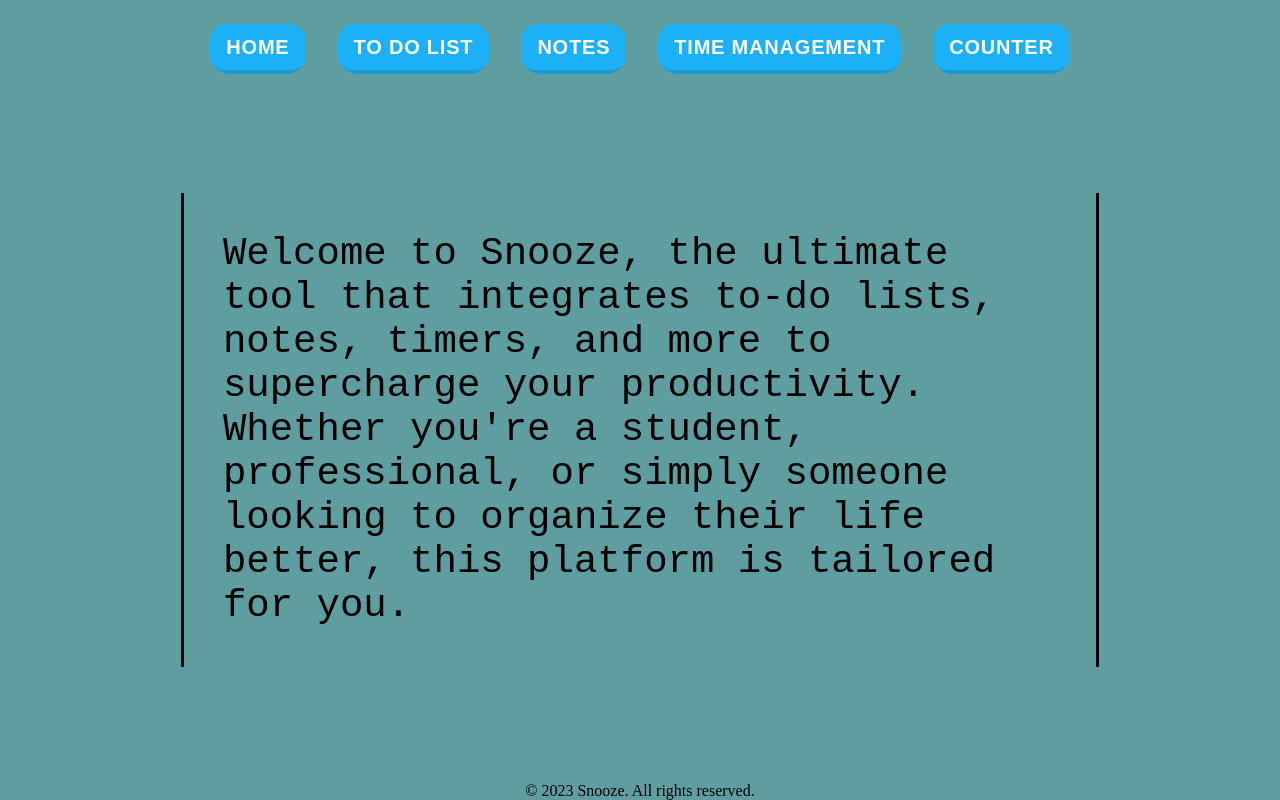
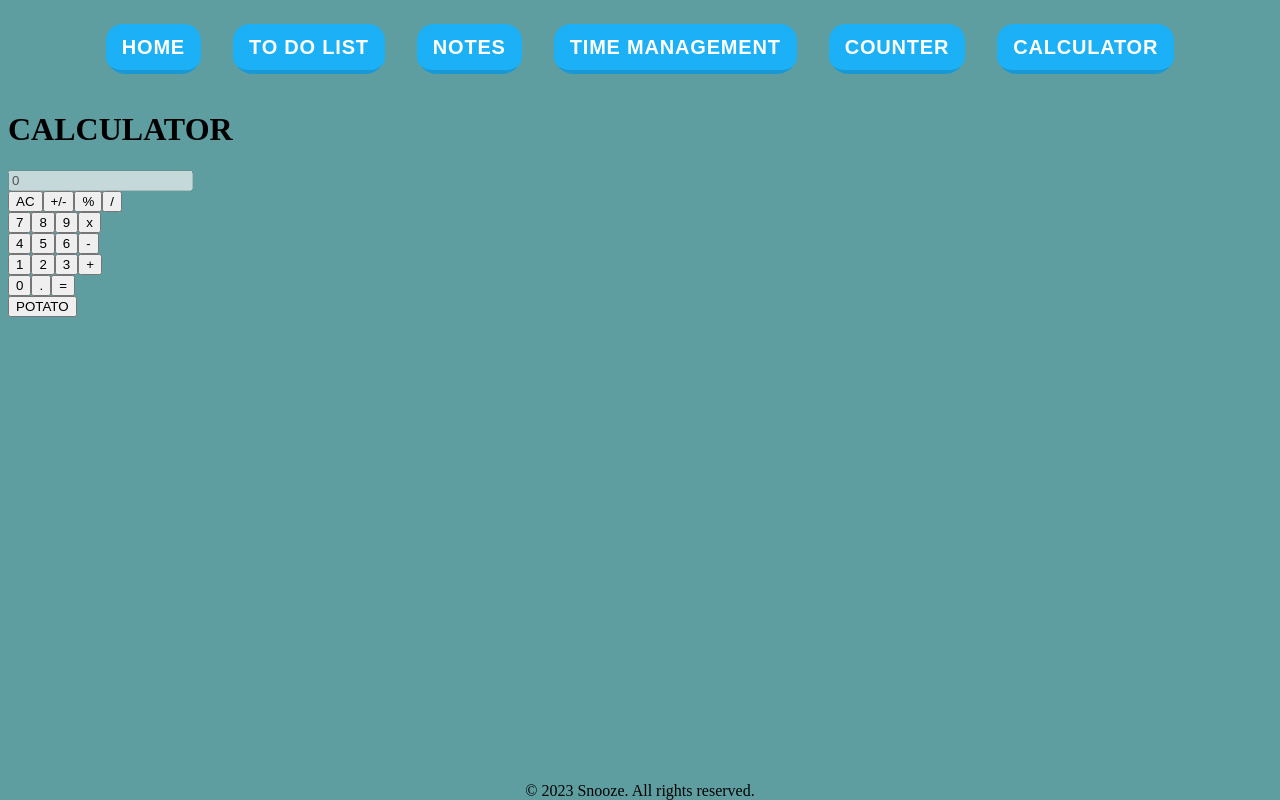
Before and after one commit to MohedeenT/Productivity_app, a React (Create React App) app: page /calculator in a window 1280 px wide. Before the commit this address led to /. Built offline with nearby package versions, Linux system fonts and the light colour scheme.

Commit message:
added a calculator, skeleton ready but still bugs to iron out

```diff
--- a/src/App.jsx
+++ b/src/App.jsx
@@ -39,6 +39,12 @@ function App(){
         counter:{
             counterList:[],
             newCounterName:""
+        },
+        calculator:{
+            display:0,
+            currentVal:"",
+            currentOperator:"",
+            nextVal:""
         }
     })
 
--- a/src/Navigation.jsx
+++ b/src/Navigation.jsx
@@ -5,6 +5,7 @@ import Home from "./pages/Home";
 import NotFound from "./pages/NotFound";
 import TimeManagement from "./pages/TimeManagement";
 import Counter from "./pages/Counter";
+import Calculator from "./pages/Calculator";
 
 export default function Navigation(){
     return(
@@ -15,6 +16,7 @@ export default function Navigation(){
         <li><Link to={'/notes'}>NOTES</Link></li>
         <li><Link to={'/timeManagement'}>TIME MANAGEMENT</Link></li>
         <li><Link to={'/counter'}>COUNTER</Link></li>
+        <li><Link to={'/calculator'}>CALCULATOR</Link></li>
     </nav>
 <Routes>
     <Route path="/" element={<Home/>}/>
@@ -22,6 +24,7 @@ export default function Navigation(){
     <Route path="/notes" element={<Notes/>}/>
     <Route path="/timeManagement" element={<TimeManagement/>}/>
     <Route path="/counter" element={<Counter/>}/>
+    <Route path="/calculator" element={<Calculator/>}/>
     <Route path="/*" element={<NotFound/>}/>
 </Routes>
 </>)
--- /dev/null
+++ b/src/pages/Calculator.jsx
@@ -0,0 +1,198 @@
+import { useContext } from "react"
+import { stateContext } from "../App"
+
+// calculator:{
+//     display:0,
+//     currentVal:"",
+//     currentOperator:"",
+//     nextVal:""
+// }
+
+export default function Calculator(){
+
+    const {state, setState } = useContext(stateContext)
+
+    const stage = (value)=>{
+        //value comes in as a string
+
+        !state.calculator.currentOperator ?
+        // if there is no operator
+        setState((draft)=>{
+            draft.calculator.currentVal += value
+            draft.calculator.display = draft.calculator.currentVal
+        })
+        :
+        // if there is an operator
+        setState((draft)=>{
+            draft.calculator.nextVal += value
+            draft.calculator.display = draft.calculator.nextVal
+        })
+    }
+
+    const evaluate = ()=>{
+        const left = state.calculator.currentVal
+        const operator = state.calculator.currentOperator
+        const right = state.calculator.nextVal
+
+        if (state.calculator.currentVal && state.calculator.currentOperator && state.calculator.nextVal) {
+            switch (operator) {
+                case "+":
+                    setState((draft)=>{
+                        draft.calculator.display = +left + +right
+                    })
+                    break;
+                case "-":
+                    setState((draft)=>{
+                        draft.calculator.display = +left - +right
+                    })
+                    break;
+                case "/":
+                    setState((draft)=>{
+                        draft.calculator.display = +left / +right
+                    })
+                    break;
+                case "x":
+                    setState((draft)=>{
+                        draft.calculator.display = +left * +right
+                    })
+                    break;
+
+                default:
+                    console.log("defaulted out");
+                    break;
+            }
+            setState((draft)=>{
+                draft.calculator.currentVal = ""
+                draft.calculator.currentOperator = ""
+                draft.calculator.nextVal = ""
+            })
+        }
+    }
+
+    const clear = () => {
+        !state.calculator.currentOperator ?
+        setState((draft)=>{
+            draft.calculator.currentVal = ""
+            draft.calculator.display = 0
+        })
+        :
+        state.calculator.nextVal ?
+        setState((draft)=>{
+            draft.calculator.nextVal = ""
+            draft.calculator.display = 0
+        })
+        :
+        setState((draft)=>{
+            draft.calculator.display = 0
+            draft.calculator.currentOperator = ""
+            draft.calculator.currentVal = ""
+        })
+
+    }
+
+    const posNeg = ()=>{
+
+        if (state.calculator.currentOperator) {
+            setState((draft)=>{
+                draft.calculator.nextVal *=-1
+            })
+        }
+
+    }
+
+    return(
+    <>
+    <h1>CALCULATOR</h1>
+    <div
+    className="calculator-container">
+        <div>
+            <input
+            value={state.calculator.display}
+            disabled={true} />
+        </div>
+        <div
+        id="section-1">
+        <button
+        onClick={()=>clear()}>AC</button>
+        <button
+        onClick={()=>posNeg()}
+        >+/-</button>
+        <button>%</button>
+        <button
+        onClick={(e)=>setState((draft)=>{
+            draft.calculator.currentOperator = e.target.innerText
+            if(!draft.calculator.currentVal)draft.calculator.currentVal = String(draft.calculator.display)
+        })}
+        >/</button>
+        </div>
+        <div
+        id="section-2">
+        <button
+        onClick={(e)=>stage(e.target.innerText)}
+        >7</button>
+        <button
+        onClick={(e)=>stage(e.target.innerText)}
+        >8</button>
+        <button
+        onClick={(e)=>stage(e.target.innerText)}
+        >9</button>
+        <button
+        onClick={(e)=>setState((draft)=>{
+            draft.calculator.currentOperator = e.target.innerText
+            if(!draft.calculator.currentVal)draft.calculator.currentVal = String(draft.calculator.display)
+        })}
+        >x</button>
+        </div>
+        <div
+        id="section-3">
+        <button
+        onClick={(e)=>stage(e.target.innerText)}
+        >4</button>
+        <button
+        onClick={(e)=>stage(e.target.innerText)}
+        >5</button>
+        <button
+        onClick={(e)=>stage(e.target.innerText)}
+        >6</button>
+        <button
+        onClick={(e)=>setState((draft)=>{
+            draft.calculator.currentOperator = e.target.innerText
+            if(!draft.calculator.currentVal)draft.calculator.currentVal = String(draft.calculator.display)
+        })}
+        >-</button>
+        </div>
+        <div
+        id="section-4">
+        <button
+        onClick={(e)=>stage(e.target.innerText)}
+        >1</button>
+        <button
+        onClick={(e)=>stage(e.target.innerText)}
+        >2</button>
+        <button
+        onClick={(e)=>stage(e.target.innerText)}
+        >3</button>
+        <button
+        onClick={(e)=>setState((draft)=>{
+            draft.calculator.currentOperator = e.target.innerText
+            if(!draft.calculator.currentVal)draft.calculator.currentVal = String(draft.calculator.display)
+        })}
+        >+</button>
+        </div>
+        <div
+        id="section-5">
+        <button
+        onClick={(e)=>stage(e.target.innerText)}
+        >0</button>
+        <button>.</button>
+        <button
+        onClick={()=>evaluate()}
+        >=</button>
+        </div>
+        <button
+        onClick={()=>{console.log(state.calculator.currentOperator);}}
+        >POTATO</button>
+    </div>
+    </>
+    )
+}
```
